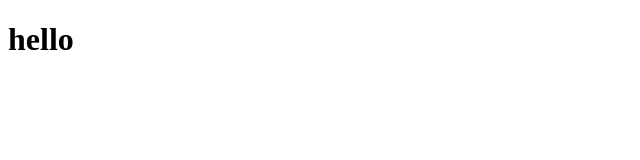
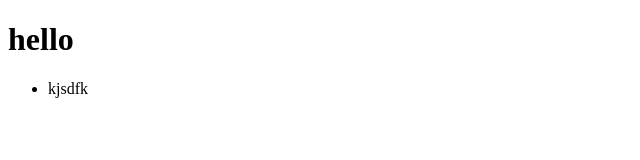
Before and after one commit to polysigil-stack/mkdugri, a plain HTML site: page index.html in a window 1280 px wide. Shown: the full height of the page, 0-640 px from the left. Drawn offline with Linux system fonts and the light colour scheme.

Commit message:
Update index.html

```diff
--- a/index.html
+++ b/index.html
@@ -7,5 +7,6 @@
 </head>
 <body>
     <h1>hello</h1>
+    <ul><li>kjsdfk</li></ul>
 </body>
 </html>
```
